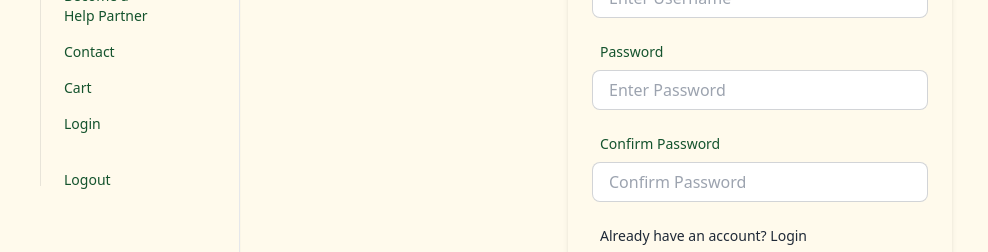
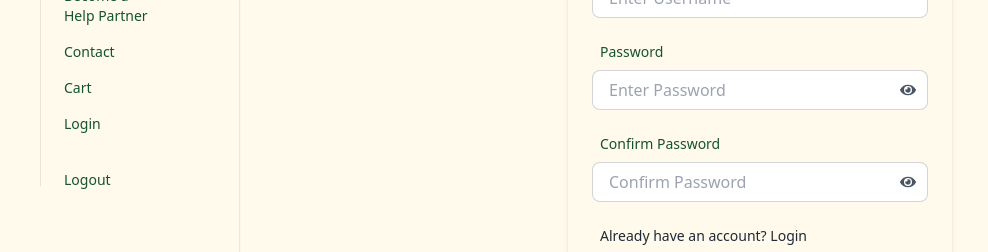
Before and after one commit to JudiRijesh/Ezra-SK-Frontend, a React (Vite) app: page /signup in a window 1280 px wide. Shown: the part 362-614 px from the top of the page, without its empty margins (0-988 px from the left). Built offline with nearby package versions, Linux system fonts and the light colour scheme.

Commit message:
Signup Page updated with show password

```diff
--- a/src/Pages/Signup.jsx
+++ b/src/Pages/Signup.jsx
@@ -1,6 +1,7 @@
 import React, { useState, useContext } from 'react';
 import { useNavigate, Link } from 'react-router-dom';
 import { AuthContext } from '../context/auth.context';
+import { FaEye, FaEyeSlash } from 'react-icons/fa';
 
 const Signup = () => {
   const { signup } = useContext(AuthContext);
@@ -8,6 +9,8 @@
   const [username, setUsername] = useState('');
   const [password, setPassword] = useState('');
   const [confirmPassword, setConfirmPassword] = useState('');
+  const [showPassword, setShowPassword] = useState(false);
+  const [showConfirmPassword, setShowConfirmPassword] = useState(false);
   const navigate = useNavigate();
 
   const handleSubmit = async (event) => {
@@ -49,16 +52,48 @@
               type='text' placeholder='Enter Username'className='w-full input input-bordered h-10' value={username} onChange={(e) => setUsername(e.target.value)} required/>
           </div>
           <div>
-            <label className='label p-2 mt-4'>
+          <label className='label p-2 mt-4'>
               <span className='text-green-900 label-text'>Password</span>
             </label>
-            <input type='password' placeholder='Enter Password' className='w-full input input-bordered h-10' value={password} onChange={(e) => setPassword(e.target.value)} required/>
+            <div className="relative">
+              <input
+                type={showPassword ? 'text' : 'password'}
+                placeholder='Enter Password'
+                className='w-full input input-bordered h-10 pr-10'
+                value={password}
+                onChange={(e) => setPassword(e.target.value)}
+                required
+              />
+              <button
+                type="button"
+                className="absolute inset-y-0 right-0 pr-3 flex items-center text-gray-600"
+                onClick={() => setShowPassword((prev) => !prev)}
+              >
+                {showPassword ? <FaEyeSlash /> : <FaEye />}
+              </button>
+            </div>
           </div>
           <div>
             <label className='label p-2 mt-4'>
               <span className='text-green-900 label-text'>Confirm Password</span>
             </label>
-            <input type='password' placeholder='Confirm Password' className='w-full input input-bordered h-10' value={confirmPassword} onChange={(e) => setConfirmPassword(e.target.value)} required />
+            <div className="relative">
+              <input
+                type={showConfirmPassword ? 'text' : 'password'}
+                placeholder='Confirm Password'
+                className='w-full input input-bordered h-10 pr-10'
+                value={confirmPassword}
+                onChange={(e) => setConfirmPassword(e.target.value)}
+                required
+              />
+              <button
+                type="button"
+                className="absolute inset-y-0 right-0 pr-3 flex items-center text-gray-600"
+                onClick={() => setShowConfirmPassword((prev) => !prev)}
+              >
+                {showConfirmPassword ? <FaEyeSlash /> : <FaEye />}
+              </button>
+            </div>
           </div>
 
           <Link to='/login' className='label p-2 mt-4 text-sm hover:underline hover:text-green-900 mt-2 inline-block'>
```
